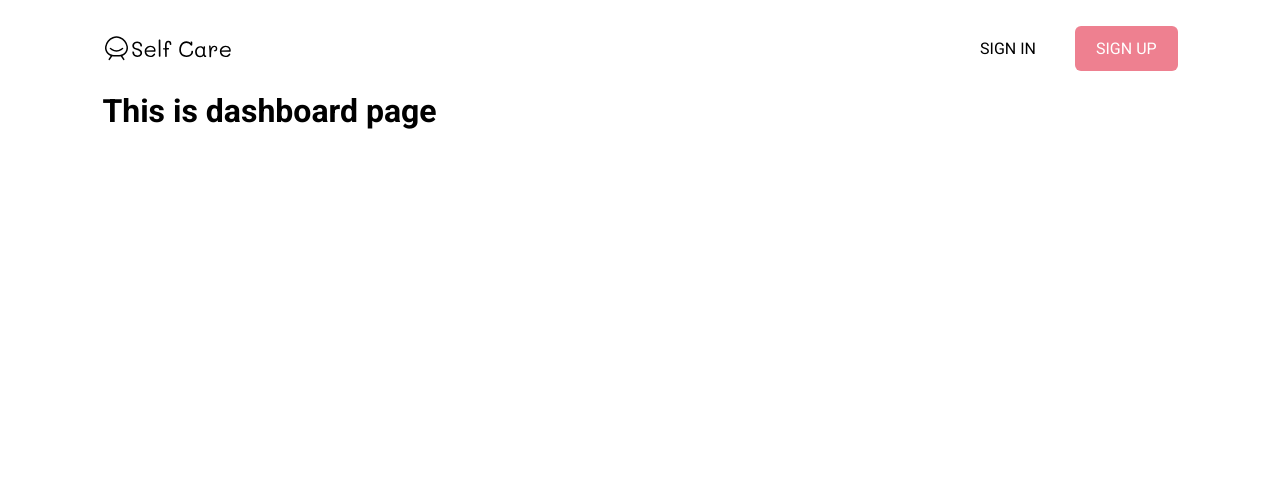
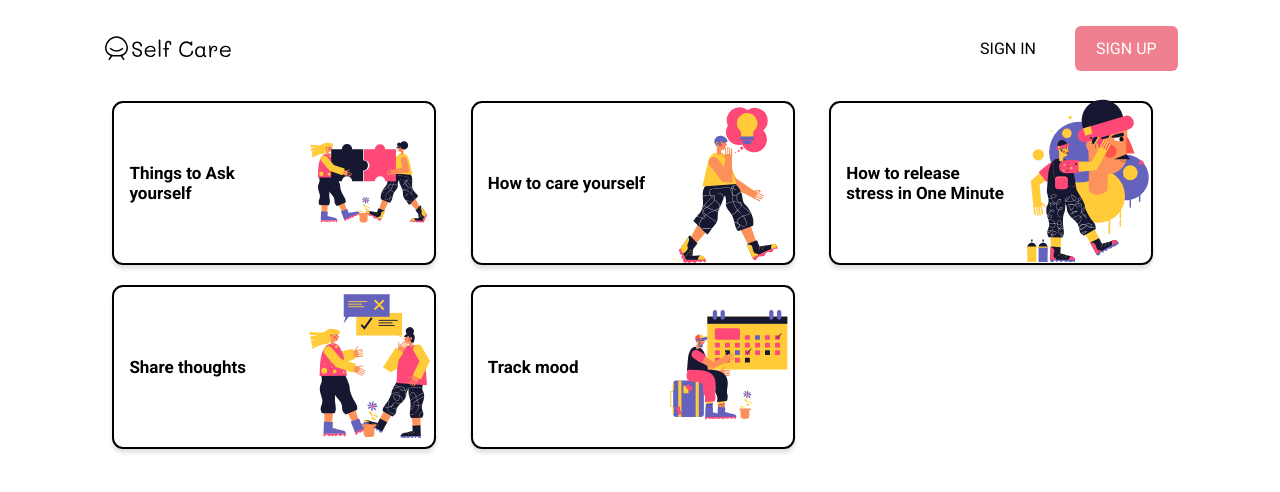
Before and after one commit to mdPial/self-care, a Next.js app: page /dashboard in a window 1280 px wide. Shown: the top 492 px of the page. Built offline with nearby package versions, Linux system fonts and the light colour scheme.

Commit message:
Add new pages

```diff
--- a/pages/dashboard.jsx
+++ b/pages/dashboard.jsx
@@ -1,3 +1,26 @@
+import Head from "next/head";
+import Card from "../component/Card";
+import styles from "../styles/dashboard.module.scss";
+
 export default function Dashboard() {
-  return <h1>This is dashboard page</h1>
+  return (
+    <div className={styles.container}>
+      <Head>
+        <title>Dashboard</title>
+      </Head>
+      <Card
+        path="./puzzle.svg"
+        title="Things to Ask yourself"
+        route="/ask-yourself"
+      />
+      <Card path="./tips.svg" title="How to care yourself" route="/tips" />
+      <Card
+        path="./paint.svg"
+        title="How to release stress in One Minute"
+        route="/one-minute"
+      />
+      <Card path="./discuss.svg" title="Share thoughts" route="/thoughts" />
+      <Card path="./calendar.svg" title="Track mood" route="/mood-tracker" />
+    </div>
+  );
 }
--- a/pages/posts.jsx
+++ /dev/null
@@ -1,3 +0,0 @@
-export default function Post() {
-  return <h1>This is posts page</h1>;
-}
```
Also changed, not shown: pages/thoughts.jsx (added, +11 -0 lines), pages/one-minute.jsx (added).
